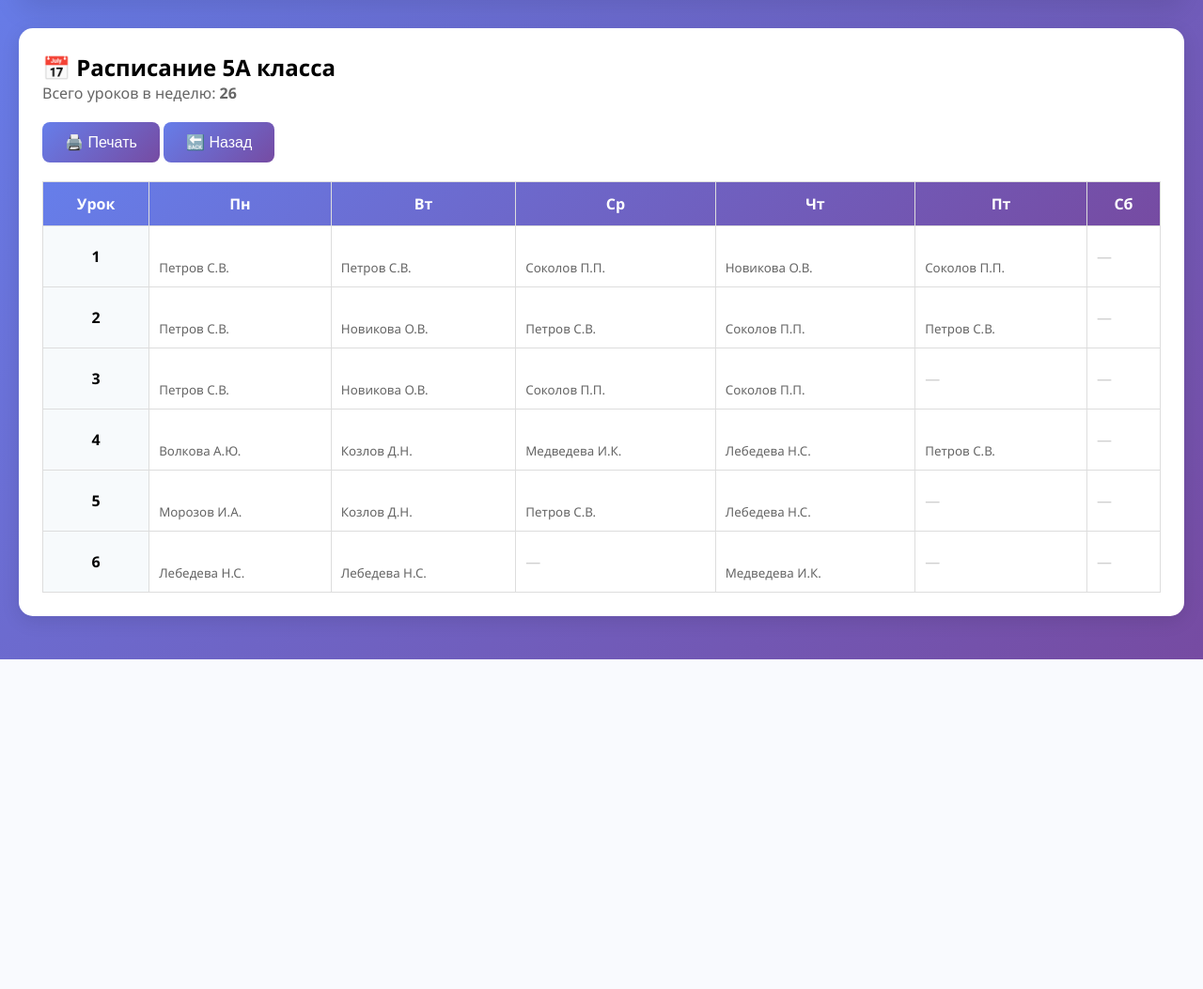
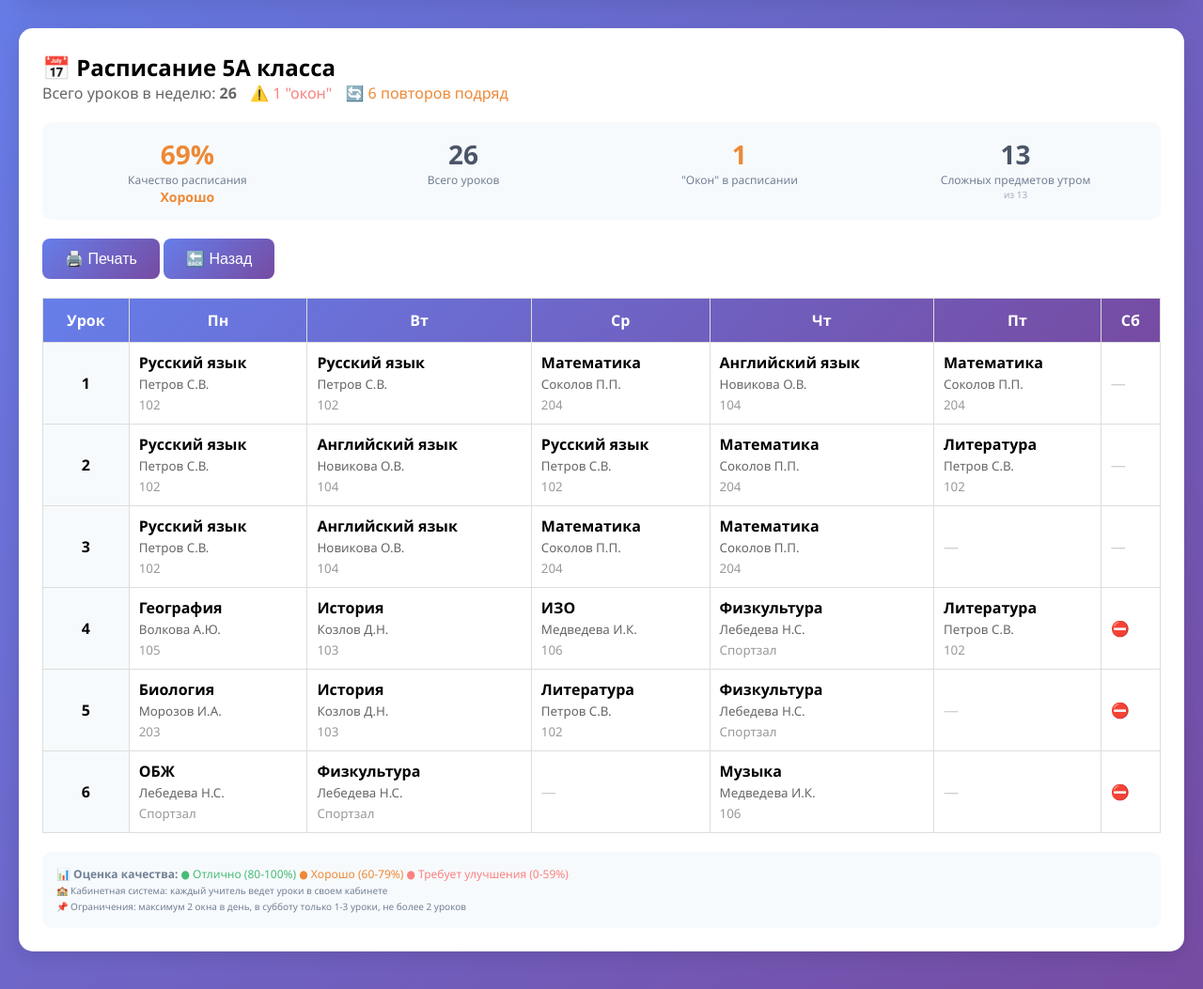
Before and after one commit to dlakt/SchoolTimetable, a Flask app: page /timetable/1 in a window 1280 px wide. Shown: the part 98-1151 px from the top of the page at 94% size. Before the commit the page ends 800 px from the top, so only its background shows below. Run offline with Flask 3, Linux system fonts and the light colour scheme.

Commit message:
Add files via upload

```diff
--- a/SchoolTimetable/templates/timetable.html
+++ b/SchoolTimetable/templates/timetable.html
@@ -1,4 +1,3 @@
-
 {% extends "base.html" %}
 
 {% block title %}Расписание - {{ class_info.name }}{% endblock %}
@@ -8,7 +7,56 @@
     <h2>📅 Расписание {{ class_info.name }} класса</h2>
     <p style="color: #666; margin-bottom: 20px;">
         Всего уроков в неделю: <strong>{{ total_hours }}</strong>
+        {% if quality and quality.windows > 0 %}
+            <span style="color: #fc8181; margin-left: 10px;">⚠️ {{ quality.windows }} "окон"</span>
+        {% endif %}
+        {% if quality and quality.consecutive_duplicates > 0 %}
+            <span style="color: #ed8936; margin-left: 10px;">🔄 {{ quality.consecutive_duplicates }} повторов подряд</span>
+        {% endif %}
     </p>
+
+    {% if quality %}
+    <div style="display: grid; grid-template-columns: repeat(auto-fit, minmax(150px, 1fr)); gap: 15px; margin: 20px 0; padding: 15px; background: #f7fafc; border-radius: 10px;">
+        <div style="text-align: center;">
+            {% if quality.score >= 80 %}
+                <div style="font-size: 28px; font-weight: bold; color: #48bb78;">{{ quality.score }}%</div>
+            {% elif quality.score >= 60 %}
+                <div style="font-size: 28px; font-weight: bold; color: #ed8936;">{{ quality.score }}%</div>
+            {% else %}
+                <div style="font-size: 28px; font-weight: bold; color: #fc8181;">{{ quality.score }}%</div>
+            {% endif %}
+            <div style="font-size: 12px; color: #718096;">Качество расписания</div>
+            <div style="font-size: 14px; font-weight: bold;">
+                {% if quality.score >= 80 %}
+                    <span style="color: #48bb78;">{{ quality.level }}</span>
+                {% elif quality.score >= 60 %}
+                    <span style="color: #ed8936;">{{ quality.level }}</span>
+                {% else %}
+                    <span style="color: #fc8181;">{{ quality.level }}</span>
+                {% endif %}
+            </div>
+        </div>
+        <div style="text-align: center;">
+            <div style="font-size: 28px; font-weight: bold; color: #4a5568;">{{ quality.total_lessons }}</div>
+            <div style="font-size: 12px; color: #718096;">Всего уроков</div>
+        </div>
+        <div style="text-align: center;">
+            {% if quality.windows == 0 %}
+                <div style="font-size: 28px; font-weight: bold; color: #48bb78;">{{ quality.windows }}</div>
+            {% elif quality.windows <= 3 %}
+                <div style="font-size: 28px; font-weight: bold; color: #ed8936;">{{ quality.windows }}</div>
+            {% else %}
+                <div style="font-size: 28px; font-weight: bold; color: #fc8181;">{{ quality.windows }}</div>
+            {% endif %}
+            <div style="font-size: 12px; color: #718096;">"Окон" в расписании</div>
+        </div>
+        <div style="text-align: center;">
+            <div style="font-size: 28px; font-weight: bold; color: #4a5568;">{{ quality.hard_in_morning }}</div>
+            <div style="font-size: 12px; color: #718096;">Сложных предметов утром</div>
+            <div style="font-size: 10px; color: #a0aec0;">из {{ quality.total_hard }}</div>
+        </div>
+    </div>
+    {% endif %}
 
     <div style="margin-bottom: 20px;">
         <button class="btn btn-primary" onclick="window.print()">🖨️ Печать</button>
@@ -35,12 +83,16 @@
                 </td>
                 {% for day in range(6) %}
                 <td style="padding: 10px; border: 1px solid #ddd;">
-                    {% if timetable and timetable[day] and timetable[day][lesson_num] %}
-                        <strong>{{ timetable[day][lesson_num].subject }}</strong><br>
-                        <small style="color: #666;">{{ timetable[day][lesson_num].teacher_name }}</small><br>
-                        <small style="color: #999;">{{ timetable[day][lesson_num].classroom }}</small>
+                    {% if day == 5 and lesson_num >= 3 %}
+                        <span style="color: #ddd;">⛔</span>
                     {% else %}
-                        <span style="color: #ccc;">—</span>
+                        {% if timetable and timetable[day] and timetable[day][lesson_num] %}
+                            <strong>{{ timetable[day][lesson_num].name }}</strong><br>
+                            <small style="color: #666;">{{ timetable[day][lesson_num].teacher_name }}</small><br>
+                            <small style="color: #999;">{{ timetable[day][lesson_num].room }}</small>
+                        {% else %}
+                            <span style="color: #ccc;">—</span>
+                        {% endif %}
                     {% endif %}
                 </td>
                 {% endfor %}
@@ -48,5 +100,16 @@
             {% endfor %}
         </tbody>
     </table>
+
+    <div style="margin-top: 20px; padding: 15px; background: #f7fafc; border-radius: 10px; font-size: 12px; color: #718096;">
+        <strong>📊 Оценка качества:</strong>
+        <span style="color: #48bb78;">● Отлично (80-100%)</span>
+        <span style="color: #ed8936;">● Хорошо (60-79%)</span>
+        <span style="color: #fc8181;">● Требует улучшения (0-59%)</span>
+        <br>
+        <small>🏫 Кабинетная система: каждый учитель ведет уроки в своем кабинете</small>
+        <br>
+        <small>📌 Ограничения: максимум 2 окна в день, в субботу только 1-3 уроки, не более 2 уроков</small>
+    </div>
 </div>
 {% endblock %}
```
Also changed, not shown: SchoolTimetable/templates/index.html (+70 -47 lines).
